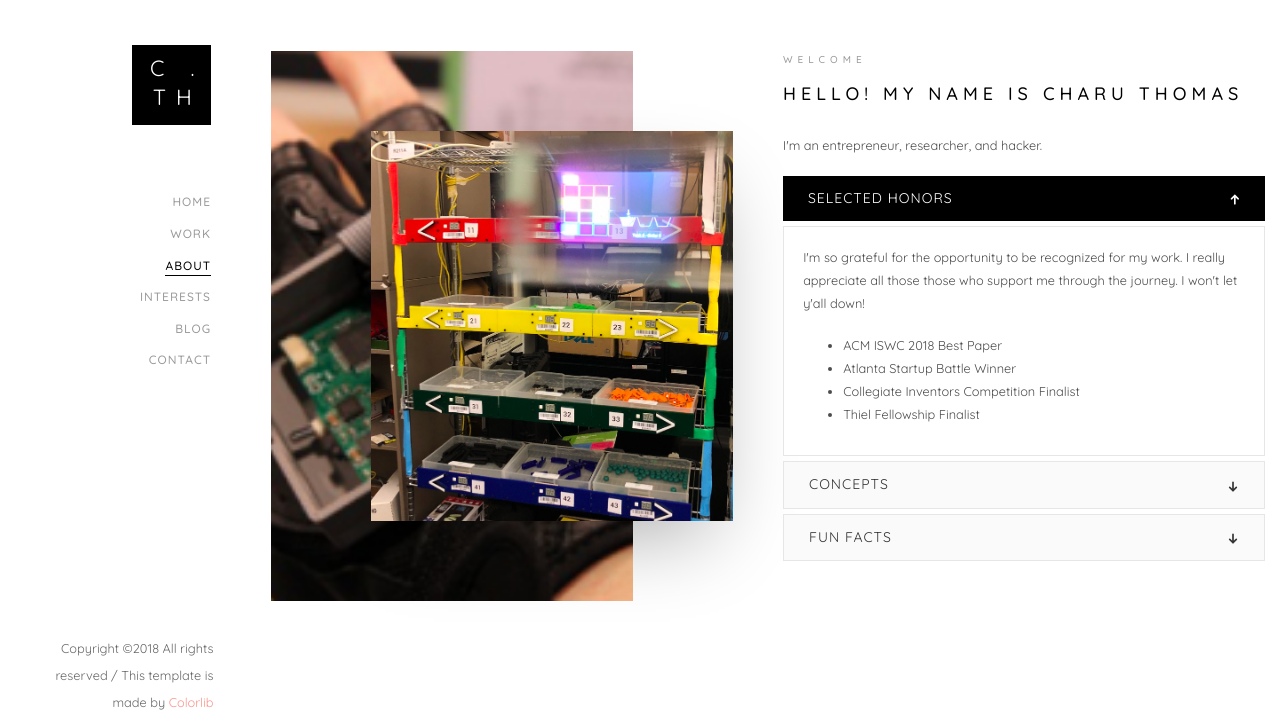
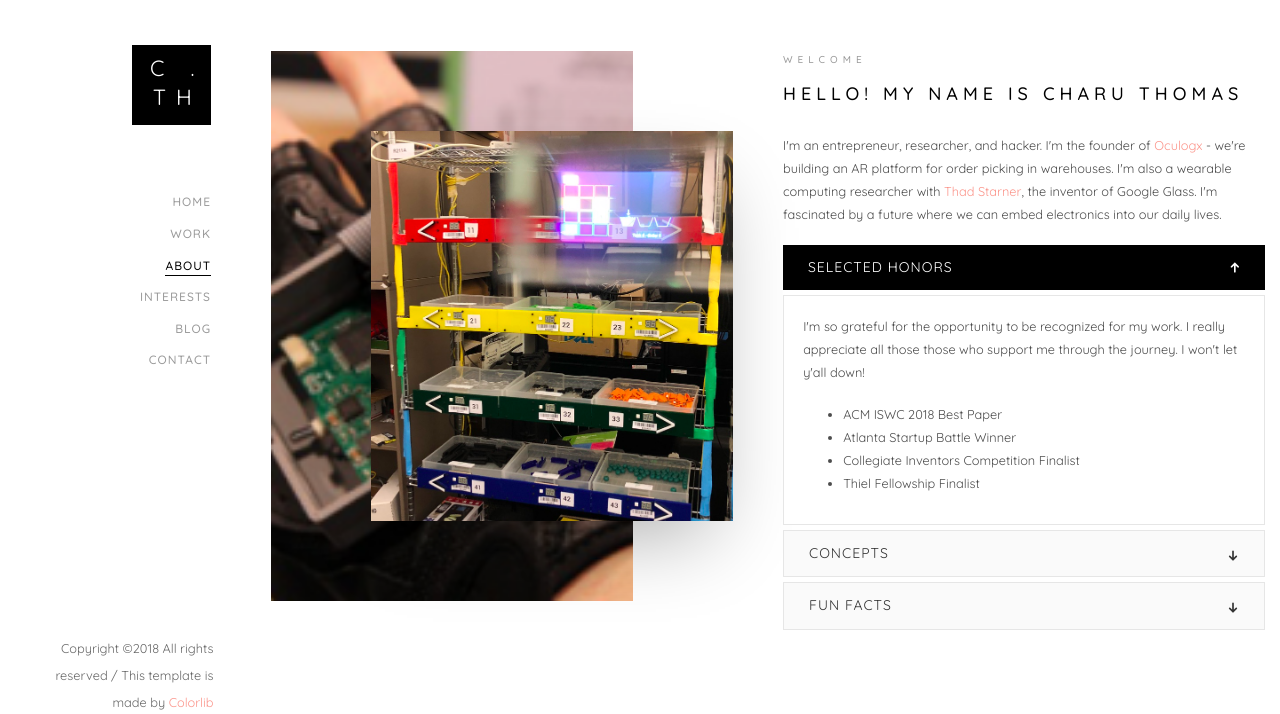
Before and after one commit to cyborgcharu/cyborgcharu.github.io, a plain HTML site: page about.html in a window 1280 px wide. Shown: the top 714 px of the page. Drawn offline with Linux system fonts and the light colour scheme; files whose address does not match are found by name.

Commit message:
changed about

```diff
--- a/about.html
+++ b/about.html
@@ -87,7 +87,7 @@ Copyright &copy;<script>document.write(new Date().getFullYear());</script> All r
 							<div class="about-desc">
 								<span class="heading-meta">Welcome</span>
 								<h3>Hello! My name is Charu Thomas</h3>
-								<p>I'm an entrepreneur, researcher, and hacker.</p>
+								<p>I'm an entrepreneur, researcher, and hacker. I'm the founder of <a href="https://oculogx.com">Oculogx</a> - we're building an AR platform for order picking in warehouses. I'm also a wearable computing researcher with <a href="https://www.cc.gatech.edu/home/thad/">Thad Starner</a>, the inventor of Google Glass. I'm fascinated by a future where we can embed electronics into our daily lives. </p>
 							</div>
 							<div class="fancy-collapse-panel">
 								<div class="panel-group" id="accordion" role="tablist" aria-multiselectable="true">
```
